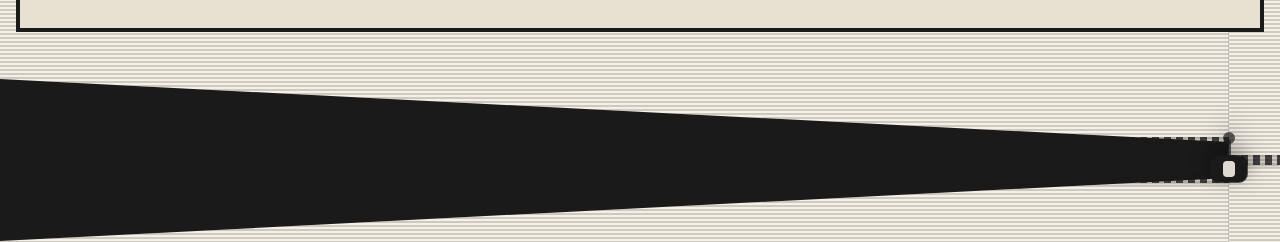
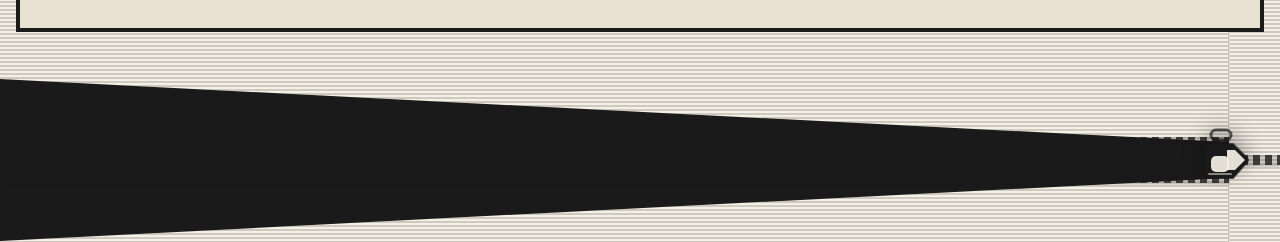
Before and after one commit to spbotdel/sewing, a Next.js app: page / in a window 1280 px wide. Shown: the part 1845-2087 px from the top of the page. Built offline with nearby package versions, Linux system fonts and the light colour scheme.

Commit message:
Refine zipper slider

```diff
--- a/components/zipper-divider.tsx
+++ b/components/zipper-divider.tsx
@@ -126,7 +126,8 @@ export function ZipperDivider({ fromTheme, toTheme }: ZipperDividerProps) {
   const tapeColor = hexToRgba(fromColors.fg, 0.18);
   const sliderBody = fromColors.fg;
   const sliderEdge = hexToRgba(fromColors.fg, 0.7);
-  const sliderSlot = hexToRgba(fromColors.bg, 0.9);
+  const sliderSlot = hexToRgba(fromColors.bg, 0.92);
+  const sliderHighlight = hexToRgba(fromColors.bg, 0.5);
 
   const teethPattern = `repeating-linear-gradient(90deg, ${teethColor} 0 7px, transparent 7px 12px)`;
   const openTopY = `calc(50% - ${openGap}px - ${TEETH_HEIGHT / 2}px)`;
@@ -254,31 +255,43 @@ export function ZipperDivider({ fromTheme, toTheme }: ZipperDividerProps) {
               overflow: "visible",
             }}
           >
-            <rect
-              x="14"
-              y="10"
-              width="36"
-              height="26"
-              rx="8"
+            <path
+              d="M50 14
+                 Q56 14 56 20
+                 L56 42
+                 Q56 48 50 48
+                 L28 48
+                 L14 34
+                 Q12 32 14 30
+                 L28 14
+                 Z"
               fill={sliderBody}
               stroke={sliderEdge}
               strokeWidth="2"
+              strokeLinejoin="round"
             />
-            <rect
-              x="26"
-              y="15"
-              width="12"
-              height="16"
-              rx="4"
+            <path
+              d="M26 22 L16 32 L26 42 L34 42 L34 22 Z"
               fill={sliderSlot}
             />
+            <rect x="32" y="20" width="18" height="16" rx="5" fill={sliderSlot} />
             <path
-              d="M32 36 L32 50"
-              stroke={sliderEdge}
-              strokeWidth="4"
+              d="M30 18 L52 18"
+              stroke={sliderHighlight}
+              strokeWidth="2"
               strokeLinecap="round"
             />
-            <circle cx="32" cy="54" r="6" fill={sliderEdge} />
+            <rect x="36" y="44" width="8" height="8" rx="2" fill={sliderEdge} />
+            <rect
+              x="30"
+              y="52"
+              width="20"
+              height="10"
+              rx="5"
+              fill="none"
+              stroke={sliderEdge}
+              strokeWidth="3"
+            />
           </svg>
         </div>
       </div>
```
